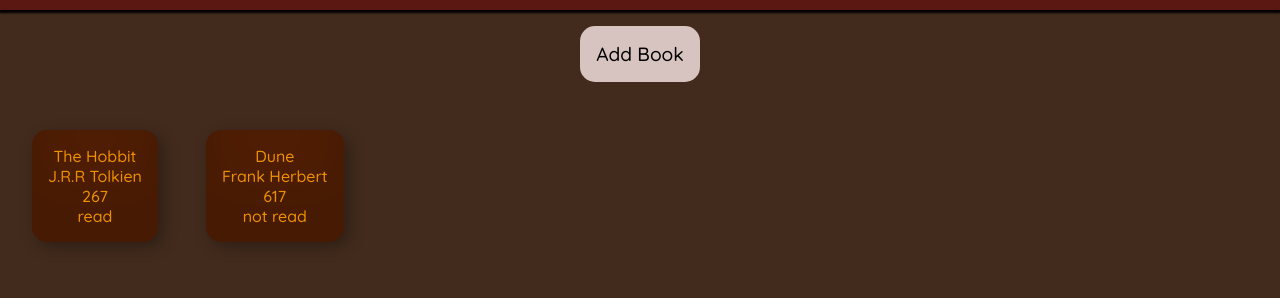
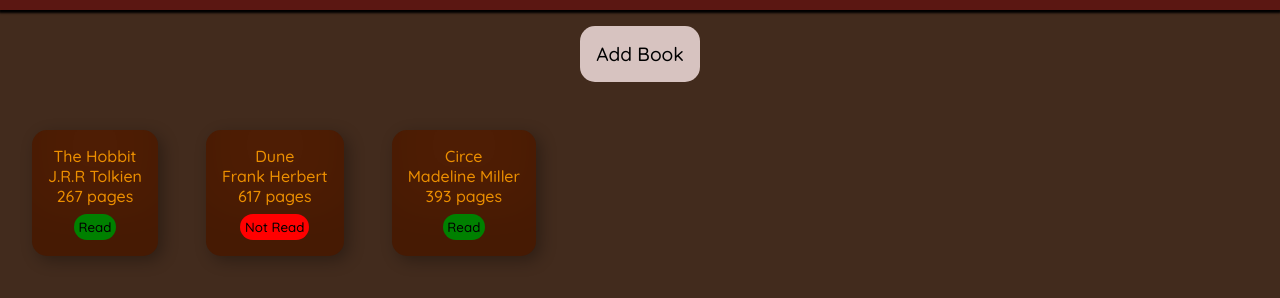
Before and after one commit to Zach1281/odin_library, a plain HTML site: page index.html in a window 1280 px wide. Shown: the part 114-412 px from the top of the page. Drawn offline with Linux system fonts and the light colour scheme.

Commit message:
Expand library class

```diff
--- a/script.js
+++ b/script.js
@@ -1,5 +1,3 @@
-const display = document.querySelector('.library');
-
 class Book{
     constructor(title, author, length, read)  {
         this.title = title;
@@ -17,6 +15,8 @@ class Library {
 
     addBookToLibrary = (book = "unknown") => {
         this.myLibrary.push(book);
+        console.log(book);
+        this.addBookToDisplay(book);
     }
 
     removeBookFromLibrary = (book = "unknown") => {
@@ -26,44 +26,60 @@ class Library {
             }
         }
     }
+
+    addBookToDisplay = (book = "unknown") => {
+        const libraryIndex = this.myLibrary.length - 1;
+        const libraryDisplay = document.querySelector('.library');
+        const bookDisplay = document.createElement('div');
+        bookDisplay.classList.add('book-' + libraryIndex);
+
+        // create relevant elements
+        const title = document.createElement('div');
+        const author = document.createElement('div');
+        const length = document.createElement('div');
+        const hasRead = document.createElement('button');
+
+        // add classes and id for css
+        title.classList.add('title');
+        author.classList.add('author');
+        length.classList.add('length');
+        hasRead.id = 'has-read-btn';
+
+        // different style selector for if read or not
+        if(book.read){
+            hasRead.classList.add('read');
+        }else{
+            hasRead.classList.add('not-read');
+        }
+
+        // add data related to book
+        title.textContent = book.title;
+        author.textContent = book.author;
+        length.textContent = book.length + ' pages';
+
+        // logic for read or not read book
+        if(book.read){
+            hasRead.textContent = 'Read';
+        }else {
+            hasRead.textContent = 'Not Read';
+        }
+
+        // add elements to book
+        bookDisplay.appendChild(title);
+        bookDisplay.appendChild(author);
+        bookDisplay.appendChild(length);
+        bookDisplay.appendChild(hasRead);
+        libraryDisplay.appendChild(bookDisplay);
+    }
 }
 
 let library = new Library();
-let theHobbit = new Book('The Hobbit', 'J.R.R Tolkien', '267', 'read');
-let dune = new Book('Dune', 'Frank Herbert', '617', 'not read');
+let theHobbit = new Book('The Hobbit', 'J.R.R Tolkien', '267', true);
+let dune = new Book('Dune', 'Frank Herbert', '617', false);
+let circe = new Book('Circe', 'Madeline Miller', '393', true);
 
 library.addBookToLibrary(theHobbit);
 library.addBookToLibrary(dune);
+library.addBookToLibrary(circe);
 
-console.log(library);
-
-function displayLibrary(){
-    for(let i = 0; i < library.myLibrary.length; i++){
-        const book = document.createElement('div');
-        const bookInfo = document.createElement('div');
-        const title = document.createElement('div');
-        const author = document.createElement('div');
-        const length = document.createElement('div');
-        const hasRead = document.createElement('div');
-        title.classList.add('title');
-        title.textContent = library.myLibrary[i].title;
-        author.classList.add('author');
-        author.textContent = library.myLibrary[i].author;
-        length.classList.add('length');
-        length.textContent = library.myLibrary[i].length;
-        hasRead.classList.add('has-read');
-        hasRead.textContent = library.myLibrary[i].read;
-        book.classList.add('book' + '-' + i);
-        bookInfo.appendChild(title);
-        bookInfo.appendChild(author);
-        bookInfo.appendChild(length);
-        bookInfo.appendChild(hasRead);
-        book.appendChild(bookInfo);
-        display.appendChild(book);
-    }
-
-}
-
-displayLibrary();
-
-library.removeBookFromLibrary(dune);
+console.log(library)
--- a/style.css
+++ b/style.css
@@ -51,3 +51,18 @@ body {
     color: #Ec8f00;
     text-align: center;
 }
+
+#has-read-btn {
+    border: none;
+    border-radius: 1rem;
+    padding: 0.3rem;
+    margin-top: 0.5rem;
+}
+
+.read {
+    background-color: green;
+}
+
+.not-read {
+    background-color: red;
+}
```
